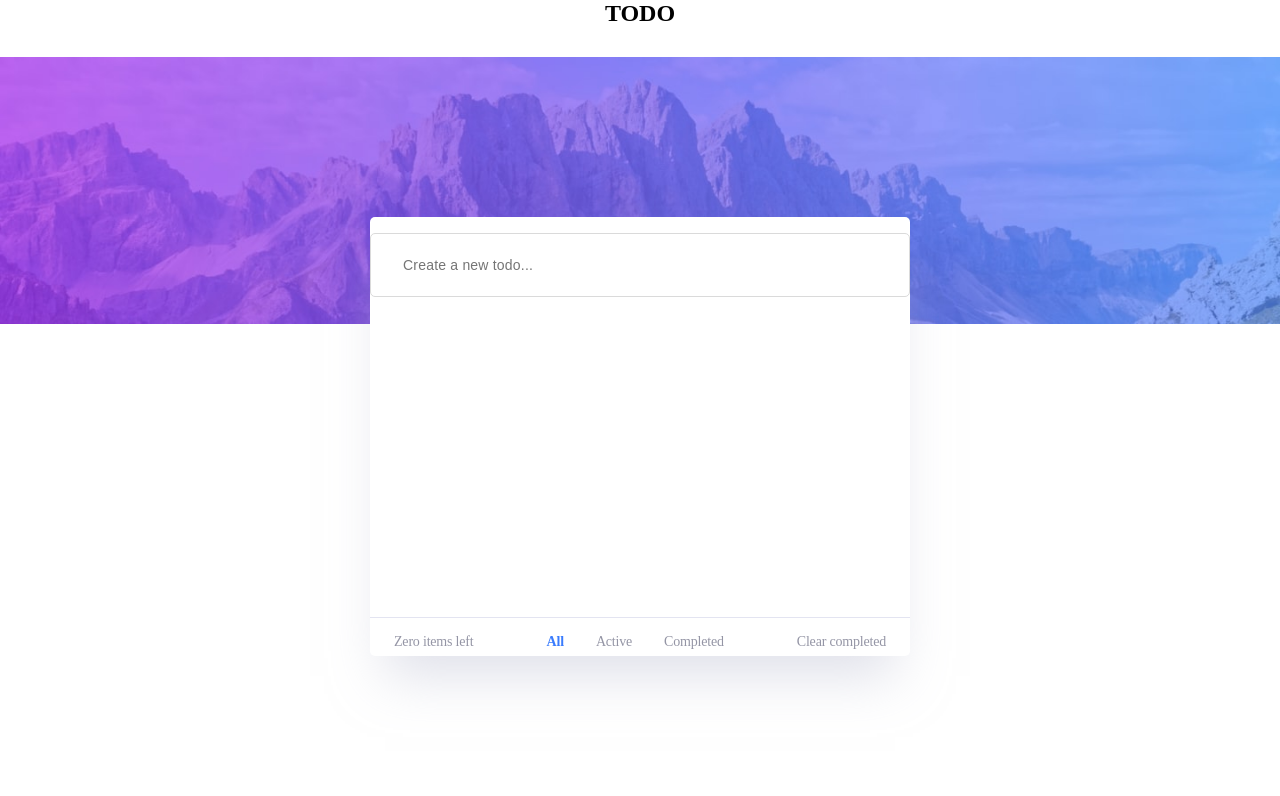
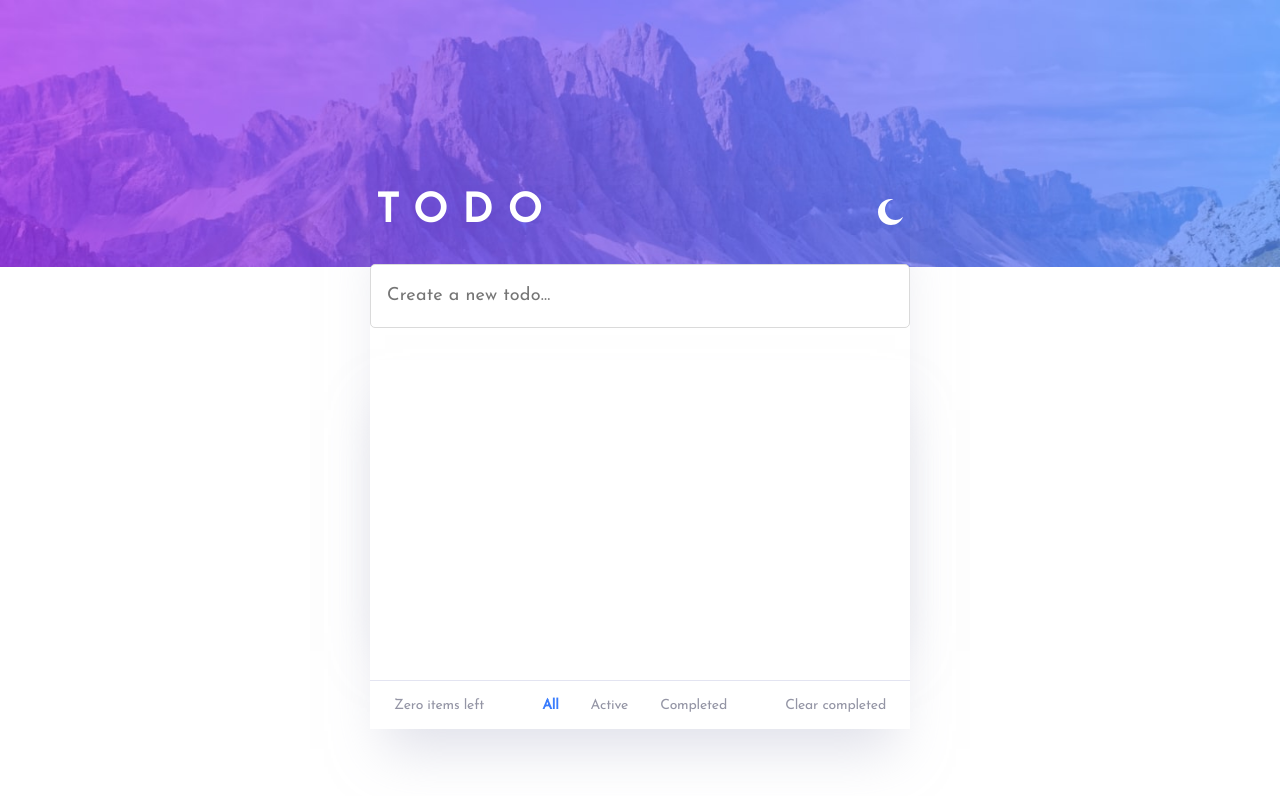
Before and after one commit to DaranDachte/ToDoList, a React (Vite) app: page / in a window 1280 px wide. Shown: the top 796 px of the page. Built offline with nearby package versions, Linux system fonts and the light colour scheme.

Commit message:
layout  was created

```diff
--- a/src/App.tsx
+++ b/src/App.tsx
@@ -1,24 +1,18 @@
 import Container from "./Components/Container/Container";
 import Header from "./Components/Header/Header";
-import Footer from "./Components/Footer/Footer";
 import style from "./style.module.scss";
 import { ApplicationContextProvider } from "./store";
 import Title from "./Components/Title/Title";
 
 function App() {
   return (
-    <>
-      <Title />
-      <div className={style.wrapper}>
     <div className={style.appWrapper}>
       <ApplicationContextProvider>
+        <Title />
         <Header />
         <Container />
-            <Footer />
       </ApplicationContextProvider>
     </div>
-      </div>
-    </>
   );
 }
 
--- a/src/Components/Container/Container.tsx
+++ b/src/Components/Container/Container.tsx
@@ -2,18 +2,18 @@ import List from "../List/List";
 import style from "./style.module.scss";
 import { useContext } from "react";
 import { ApplicationContext } from "../../store/applicationContext";
+import Footer from "../Footer/Footer";
 
 const Container = () => {
   const appCtx = useContext(ApplicationContext);
   return (
     <div className={style.container}>
-      <div>
-        <List
-          filteredItems={appCtx.filteredItems}
-          deleteItem={appCtx.deleteItem}
-          updateItem={appCtx.updateItem}
-        />
-      </div>
+      <List
+        filteredItems={appCtx.filteredItems}
+        deleteItem={appCtx.deleteItem}
+        updateItem={appCtx.updateItem}
+      />
+      <Footer />
     </div>
   );
 };
--- a/src/Components/Container/style.module.scss
+++ b/src/Components/Container/style.module.scss
@@ -4,4 +4,7 @@
   justify-content: center;
   align-content: center;
   width: 100%;
+  background-color: #fff;
+  border-radius: 0.3125rem;
+  box-shadow: 0px 35px 50px -15px rgba(194, 195, 214, 0.5);
 }
--- a/src/Components/Footer/style.module.scss
+++ b/src/Components/Footer/style.module.scss
@@ -13,4 +13,5 @@
   font-weight: 400;
   line-height: normal;
   letter-spacing: -0.194px;
+  background-color: #fff;
 }
--- a/src/Components/Header/style.module.scss
+++ b/src/Components/Header/style.module.scss
@@ -1,18 +1,16 @@
 .header {
-  display: inline-flex;
-  padding: 1rem;
+  display: flex;
   flex-shrink: 0;
   border-radius: 5px;
   border: 1px solid #dadada;
   background: #fff;
-  margin-top: 1rem;
   width: 100%;
   height: 4rem;
 }
 
 .input {
   color: #737373;
-  font-size: 14px;
+  font-size: 1.125rem;
   line-height: 28px; /* 200% */
   letter-spacing: 0.2px;
   margin-left: 1rem;
@@ -21,19 +19,3 @@
   outline: none;
   background: transparent;
 }
-
-.todoTitle {
-  color: #fafafa;
-  font-family: Josefin Sans;
-  font-size: 2.5rem;
-  font-style: normal;
-  font-weight: 700;
-  line-height: normal;
-  letter-spacing: 0.9375rem;
-}
-
-.moon {
-  width: 1.56956rem;
-  height: 1.625rem;
-  flex-shrink: 0;
-}
--- a/src/Components/List/Row/style.module.scss
+++ b/src/Components/List/Row/style.module.scss
@@ -3,7 +3,7 @@
   justify-content: space-between;
   align-items: center;
   list-style-type: none;
-  padding: 0.2rem;
+  padding: 1.5rem;
   flex-wrap: wrap;
   width: 100%;
   height: 4rem;
@@ -15,7 +15,7 @@
 .doField {
   color: #494c6b;
   font-family: Josefin Sans;
-  font-size: 18px;
+  font-size: 1.125rem;
   font-style: normal;
   font-weight: 400;
   line-height: normal;
@@ -27,7 +27,7 @@
   color: #d1d2da;
   padding-left: 1rem;
   font-family: Josefin Sans;
-  font-size: 18px;
+  font-size: 1.125rem;
   font-style: normal;
   font-weight: 400;
   line-height: normal;
--- a/src/Components/List/style.module.scss
+++ b/src/Components/List/style.module.scss
@@ -3,4 +3,5 @@
   height: 20rem;
   max-height: 20rem;
   overflow-y: scroll;
+  border-radius: 5px;
 }
--- a/src/Components/Title/Title.tsx
+++ b/src/Components/Title/Title.tsx
@@ -3,11 +3,9 @@ import { ReactComponent as Moon } from "../../assets/img/Moon.svg";
 
 const Title = () => {
   return (
-    <div className={style.titleFather}>
-      <div className={style.todoTitle}>
-        <h2>TODO</h2>
-        <Moon className={style.moon} />
-      </div>
+    <div className={style.todoTitle}>
+      <h2>TODO</h2>
+      <Moon className={style.moon} />
     </div>
   );
 };
--- a/src/Components/Title/style.module.scss
+++ b/src/Components/Title/style.module.scss
@@ -1,6 +1,24 @@
-.titleFather {
+.todoTitle {
   display: flex;
-  flex-direction: column;
-  justify-content: space-around;
+  justify-content: space-between;
   align-items: center;
+  width: 33rem;
+  height: 3rem;
+  font-style: normal;
+  font-weight: 700;
+  line-height: normal;
+  letter-spacing: 0.9375rem;
+  color: #fff;
+  font-family: Josefin Sans;
+  font-size: 2.5rem;
 }
+
+h2 {
+  color: #fff;
+  font-family: Josefin Sans;
+  font-size: 2.5rem;
+  font-style: normal;
+  font-weight: 700;
+  line-height: normal;
+  letter-spacing: 0.9375rem;
+}
--- a/src/style.module.scss
+++ b/src/style.module.scss
@@ -1,25 +1,19 @@
+@import url("https://fonts.googleapis.com/css2?family=Josefin+Sans&family=Montserrat:wght@400;700&display=swap");
+
 * {
   box-sizing: border-box;
   margin: 0;
   padding: 0;
+  font-family: Josefin Sans, normal;
 }
 
-.wrapper {
-  display: flex;
-  width: 100%;
-  height: 100vh;
-  // background: #fafafa;
+body {
   background-image: url("./assets/img/dayPicture.jpg");
   background-position: top;
   background-repeat: no-repeat;
   background-size: 100%;
-  color: #fff;
-  font-family: Josefin Sans;
-  font-size: 2.5rem;
-  font-style: normal;
-  font-weight: 700;
-  line-height: normal;
-  letter-spacing: 0.9375rem;
+  width: 100%;
+  height: 100vh;
 }
 
 .appWrapper {
@@ -27,12 +21,12 @@
   flex-direction: column;
   justify-content: space-around;
   align-items: center;
+  gap: 2rem;
   margin: 0 auto;
-  margin-top: 10rem;
+  margin-top: 12rem;
   width: 33.75rem;
   height: 27.4375rem;
   flex-shrink: 0;
   border-radius: 0.3125rem;
-  background: #fff;
   box-shadow: 0px 35px 50px -15px rgba(194, 195, 214, 0.5);
 }
```
Lines whose indentation alone changed are shown as unchanged.
